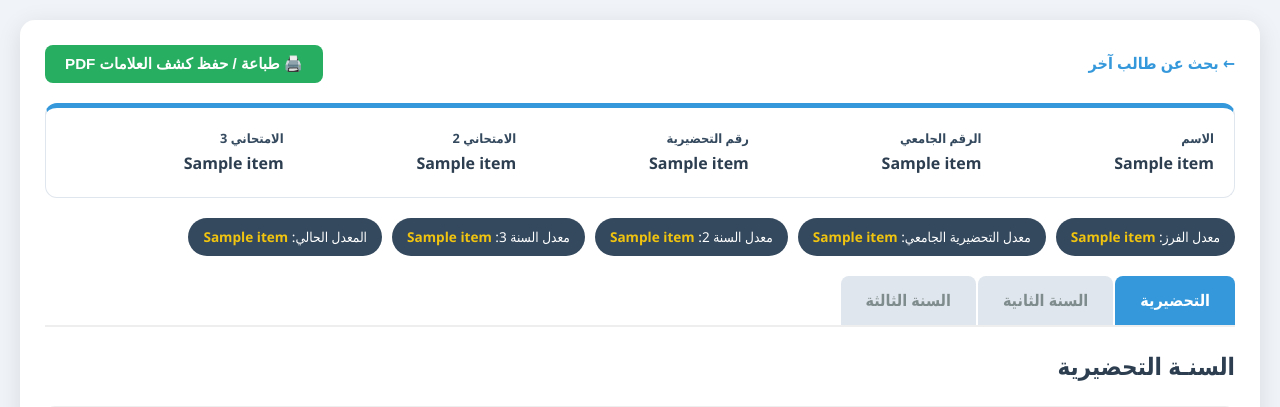
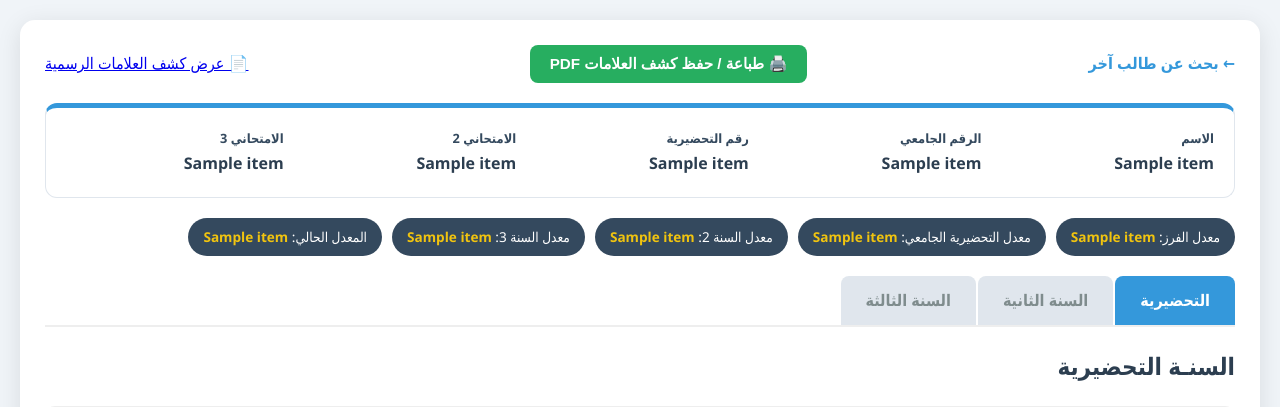
Before and after one commit to ABD406-CTRL/grades2029, a Flask app: template templates/student.html in a window 1280 px wide. Shown: the top 407 px of the page. Run offline with Flask 3, Linux system fonts and the light colour scheme; the template is opened without the code that fills it: most values are stand-ins (such as "Sample title", 1, 10 or a date in 2020).

Commit message:
Update student.html

```diff
--- a/templates/student.html
+++ b/templates/student.html
@@ -146,6 +146,9 @@
         <button onclick="window.print()" class="btn-print">
             🖨️ طباعة / حفظ كشف العلامات PDF
         </button>
+        <a href="/transcript/{{ student_index }}" target="_blank" class="btn">
+    📄 عرض كشف العلامات الرسمية
+        </a>
     </div>
 
     <!-- البطاقة التعريفية للطالب -->
```
